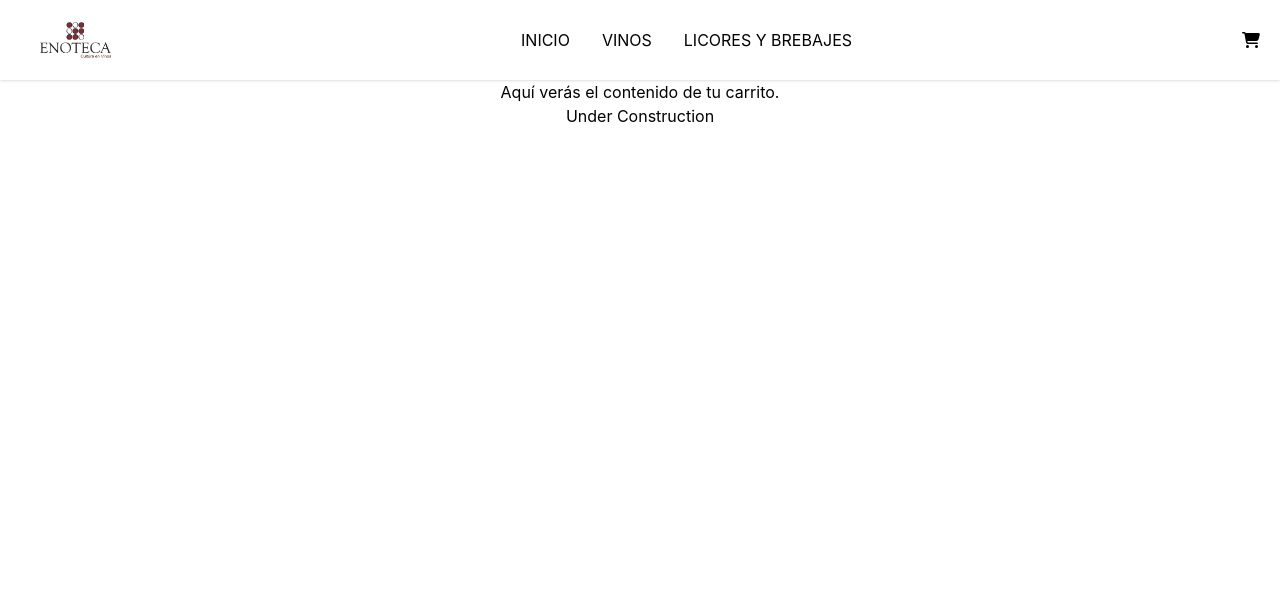
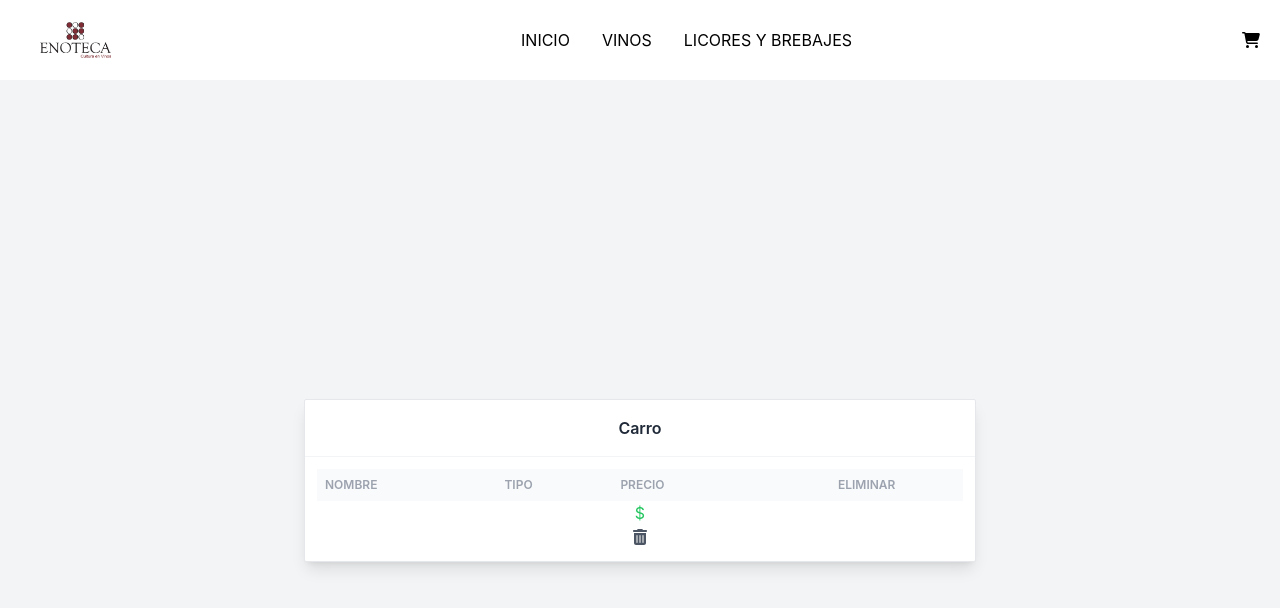
Before and after one commit to TimmyJonesP/CH-React.JS, a React (Create React App) app in the folder coder-house/: page /cart in a window 1280 px wide. Shown: the top 608 px of the page. Built offline with nearby package versions, Linux system fonts and the light colour scheme.

Commit message:
Cart sin funcionar

```diff
--- a/coder-house/src/App.js
+++ b/coder-house/src/App.js
@@ -4,7 +4,7 @@ import NavBar from './components/NavBar';
 import { Routes, Route, BrowserRouter} from "react-router-dom";
 import ItemDetailContainer from './components/Detail/ItemDetailContainer';
 import  Provider from './utilitys/context';
-import Cart from "./components/Cart/Cart"
+import CartListContainer from "./components/Cart/CartListContainer"
 
 function App() {
   return (
@@ -17,7 +17,7 @@ function App() {
               <Route exact path='/' element={<ItemListContainer />}/>
               <Route exact path='/item/:id' element={<ItemDetailContainer />}/>
               <Route path='/category/:categoryId' element={<ItemListContainer/>} />
-              <Route path='/cart' element={<Cart />} />
+              <Route path='/cart' element={<CartListContainer />} />
           </Routes>
         </BrowserRouter>
       </Provider>
--- a/coder-house/src/components/Cart/Cart.jsx
+++ /dev/null
@@ -1,12 +0,0 @@
-import React from 'react'
-
-export const Cart = () => {
-  return (
-    <div>
-        <h1>Aquí verás el contenido de tu carrito.</h1>
-        <h2>Under Construction</h2>
-    </div>
-  )
-}
-
-export default Cart;
--- /dev/null
+++ b/coder-house/src/components/Cart/CartList.jsx
@@ -0,0 +1,28 @@
+import React from 'react';
+import { faDeleteLeft } from '@fortawesome/free-solid-svg-icons';
+import {FontAwesomeIcon} from "@fortawesome/react-fontawesome"
+
+export const CartItem = (producto, removeItem) => {
+  return (
+
+    <tr>
+        <td className="p-2 whitespace-nowrap">
+            <div className="flex items-center">
+                <div className="w-10 h-10 flex-shrink-0 mr-2 sm:mr-3"><img className="rounded-full" src={producto.imagen} width="40" height="40" alt="Alex Shatov"/></div>
+                <div className="font-medium text-gray-800">{producto.nombre}</div>
+            </div>
+        </td>
+        <td className="p-2 whitespace-nowrap">
+            <div className="text-left">{producto.uva}</div>
+        </td>
+        <td className="p-2 whitespace-nowrap">
+            <div className="text-left font-medium text-green-500">{producto.precio}</div>
+        </td>
+        <td className="p-2 whitespace-nowrap">
+            <button onClick={removeItem} className="text-lg text-center"><FontAwesomeIcon icon={faDeleteLeft} /></button>
+        </td>
+    </tr>
+  )
+}
+
+export default CartItem;
--- /dev/null
+++ b/coder-house/src/components/Cart/CartListContainer.jsx
@@ -0,0 +1,53 @@
+import React from 'react'
+import { useContext } from 'react';
+import { CartContext } from '../../utilitys/context';
+import CartList from './CartList';
+import { faTrashAlt } from '@fortawesome/free-solid-svg-icons';
+import {FontAwesomeIcon} from "@fortawesome/react-fontawesome"
+
+export const Cart = () => {
+  const {cart, removeItem, clear, cartTotal} = useContext(CartContext)
+  return (
+    <section className="flex flex-col justify-center antialiased bg-gray-100 text-gray-600 min-h-screen p-4">
+      <div className="h-full">
+        <div className="w-full max-w-2xl mx-auto bg-white shadow-lg rounded-sm border border-gray-200">
+          <header className="px-5 py-4 border-b border-gray-100">
+            <h2 className="font-semibold text-gray-800">Carro</h2>
+          </header>
+          <div className="p-3">
+            <div className="overflow-x-auto">
+              <table className="table-auto w-full">
+                <thead className="text-xs font-semibold uppercase text-gray-400 bg-gray-50">
+                  <tr>
+                    <th className="p-2 whitespace-nowrap">
+                      <div className="font-semibold text-left">Nombre</div>
+                    </th>
+                    <th className="p-2 whitespace-nowrap">
+                      <div className="font-semibold text-left">Tipo</div>
+                    </th>
+                    <th className="p-2 whitespace-nowrap">
+                      <div className="font-semibold text-left">Precio</div>
+                    </th>
+                    <th className="p-2 whitespace-nowrap">
+                      <div className="font-semibold text-center">Eliminar</div>
+                    </th>
+                  </tr>
+                </thead>
+                <tbody className="text-sm divide-y divide-gray-100">
+                  {cart.map((producto) => {
+                    <CartList key={producto.id} producto={producto} removeItem={removeItem} />
+                  })}
+                </tbody>
+              </table>
+            </div>
+            <div className="text-center font-big text-green-500">${cartTotal}</div>
+      <button className='btn' onClick={clear}><FontAwesomeIcon icon={faTrashAlt} /></button>
+          </div>
+        </div>
+      </div>
+    </section>
+
+  )
+}
+
+export default Cart;
--- a/coder-house/src/components/Cart/CartWidget.jsx
+++ b/coder-house/src/components/Cart/CartWidget.jsx
@@ -3,8 +3,11 @@ import {FontAwesomeIcon} from "@fortawesome/react-fontawesome"
 import {faCartShopping} from "@fortawesome/free-solid-svg-icons"
 
 const CartWidget = () =>{
+
     return(
-        <FontAwesomeIcon icon={faCartShopping} />
+        <div>
+            <FontAwesomeIcon icon={faCartShopping} />
+        </div>
     )
 }
 export default CartWidget;
--- a/coder-house/src/components/Detail/ItemDetail.jsx
+++ b/coder-house/src/components/Detail/ItemDetail.jsx
@@ -5,23 +5,23 @@ import { CartContext } from '../../utilitys/context';
 import { Link } from 'react-router-dom';
 
 export const ItemDetail = ({data}) => {
-  const {addData} = useContext(CartContext);
+  const { addToCart } = useContext(CartContext);
   const [count, setCount] = useState(0);
 
     const onAdd = (count) => {
         setCount(count);
-        addData(data, count);
-      }
+        addToCart(data, count);
+      };
 
   return (
-    <div class="max-w-lg rounded mt-3 overflow-hidden shadow-lg justify-center">
-            <img class="w-full" src={data.imagen} alt={data.nombre}/>
-        <div class="px-6 py-4">
-        <div class="font-bold text-xl mb-2">{data.nombre}</div>
-            <p class="text-gray-700 m-5 text-base">
+    <div className="max-w-lg rounded mt-3 overflow-hidden shadow-lg justify-center">
+            <img className="w-full" src={data.imagen} alt={data.nombre}/>
+        <div className="px-6 py-4">
+        <div className="font-bold text-xl mb-2">{data.nombre}</div>
+            <p className="text-gray-700 m-5 text-base">
                 Uva: {data.uva}
             </p>
-            <span class="inline-block bg-gray-200 rounded-full px-3 py-1 text-sm font-semibold text-gray-700 mr-2 mb-2">$ {data.precio}</span>
+            <span className="inline-block bg-gray-200 rounded-full px-3 py-1 text-sm font-semibold text-gray-700 mr-2 mb-2">$ {data.precio}</span>
     {count === 0 ? <ItemCount data={data} initial={1} stock={data.stock} onAdd={onAdd}/> : <Link to ={"/cart"} className="bg-blue-500 m-5 hover:bg-blue-700 text-white font-bold py-2 px-4 rounded-full">Ir al Carrito</Link>}
   </div>
 </div>
--- a/coder-house/src/utilitys/context.jsx
+++ b/coder-house/src/utilitys/context.jsx
@@ -1,34 +1,47 @@
-import React, { createContext, useState } from 'react'
+import { createContext, useState } from 'react'
 
 export const CartContext = createContext();
 
 const Provider = (props) => {
     const [cart, setCart] = useState ([]);
 
-    const addData = (data, cantidad) =>{
-        if (isInCart(data.id)) {
-            let producto = cart.find(x => x.id === data.id)
-            cart[cart.indexOf(producto)].cantidad += cantidad;
-            setCart([...cart])
-            console.log(cart)
+    const addToCart = (data, count) =>{
+        const producto = {...data, count};
+        if(isInCart(producto.id)){
+            plus(producto)
         } else {
-            setCart([...cart, {...data, cantidad:cantidad}]);
-            console.log(cart)
+            setCart([...cart,producto])
         }
 
-    }
+    };
 
     const clear = () => {
         setCart([]);
-    }
+    };
 
     const isInCart = (id) => {
-        return cart.some(data => data.id === id)
+        return cart.some((data) => data.id === id)
+    };
+    const plus = (producto) => {
+        const cartUpdated = cart.map((productoEnElCarrito) =>{
+            if (producto.id === productoEnElCarrito.id){
+                const productUpdated = {
+                    ...productoEnElCarrito, count: producto.count
+                };
+                return productUpdated;
+            }
+        });
+        setCart(cartUpdated)
     }
 
     const cartTotal = () => {
-        return cart.reduce((total, data) => total+=data.cantidad, 0)
-    }
+        const copia = [...cart];
+        let cuenta = 0;
+        copia.forEach((producto) =>{
+            cuenta = cuenta + producto.count;
+        });
+        return cuenta;
+    };
 
     const removeItem = (id) => {
         const filtro = cart.filter((x) => x.id !== id);
@@ -36,7 +49,7 @@ const Provider = (props) => {
     }
 
     return(
-        <CartContext.Provider value={{cart, addData, clear, isInCart, cartTotal, removeItem}}>
+        <CartContext.Provider value={{cart, addToCart, clear, isInCart, cartTotal, removeItem}}>
             {props.children}
         </CartContext.Provider>
     )
```
